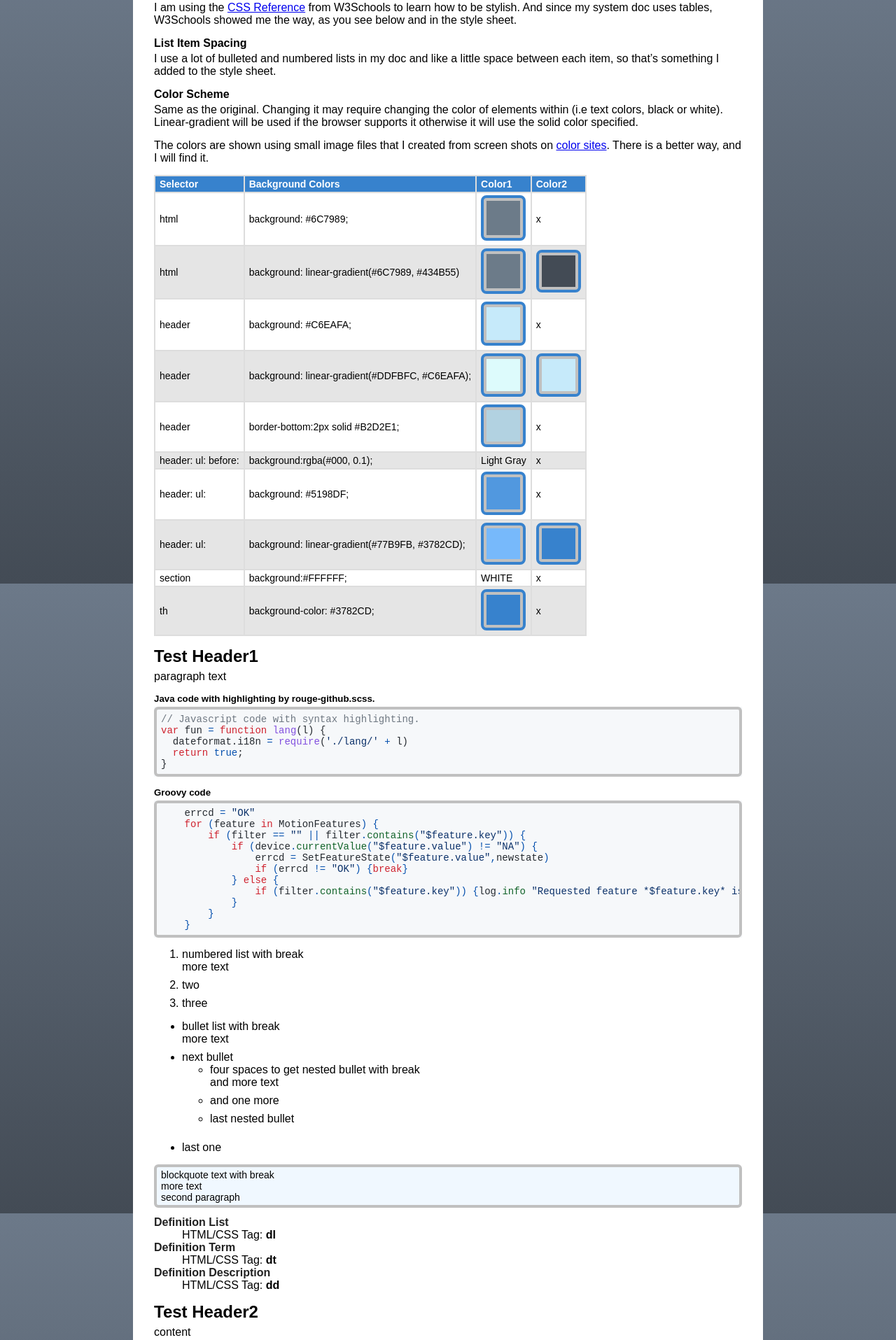
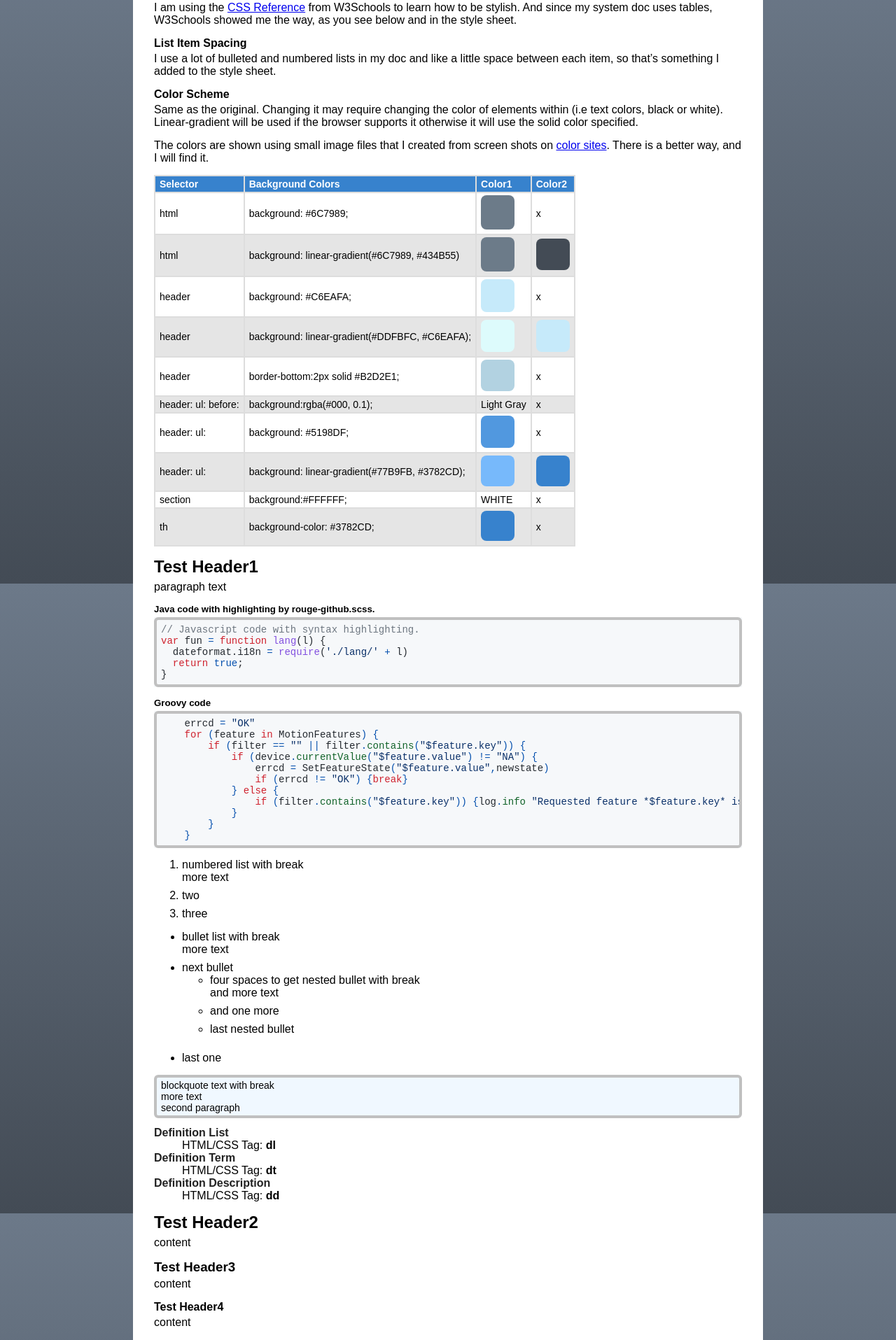
Before and after one commit to TR-Systems/modernist, a Jekyll site: the page built from index.md, in a window 1280 px wide. Shown: the part 2766-4681 px from the top of the page at 70% size. Built offline with Jekyll 4.4.1, drawn with Linux system fonts in a browser that asks for light colours; our own code applies the rules of GitHub Pages for plain Markdown files.

Commit message:
style changes for table pics

```diff
--- a/_config.yml
+++ b/_config.yml
@@ -58,25 +58,26 @@ description: Describing What You Do
 
 # Update with your github userid and repo name
 
-url: https://tr-systems.github.io/modernist/
+url: https://tr-systems.github.io/modernist
+baseurl:
 
 # Optional Header Elements
 # logo is reduced to 32 wide, to left of title
 # favicon MUST BE 32x32
 
-logo: assets/images/logo-github.png
-favicon: assets/images/logo-github.png
+logo: /assets/images/logo-github.png
+favicon: /assets/images/logo-github.png
 
 # Optional links in the upper right corner of the header
 # Two lines only, keep text and words short to fit in box, use <br> to force break
 # Update with your userid and repo name
 
 about_text: About<br>Your Site
-about_page: about.html
+about_page: /about.html
 
 # url takes precedence over page, see default.html
 hlink1_text: Test<br>Page
-hlink1_page: test.html
+hlink1_page: /test.html
 # hlink1_url: https://to somewhere else
 
 # Three paragraphs (lines) for Footer Content
--- a/_sass/tr-systems-modernist.scss
+++ b/_sass/tr-systems-modernist.scss
@@ -46,7 +46,6 @@ header {
     border-radius: 4px;
     background: none;
     padding:0;
-    max-width:48px;
   }
 
   h1 {
@@ -202,6 +201,12 @@ table {
   font-size: 14px;
   border-collapse: collapse;
   width: auto;
+
+  img {
+    border: none;
+    background: none;
+    padding:0;
+  }
 }
 
 th {
```
